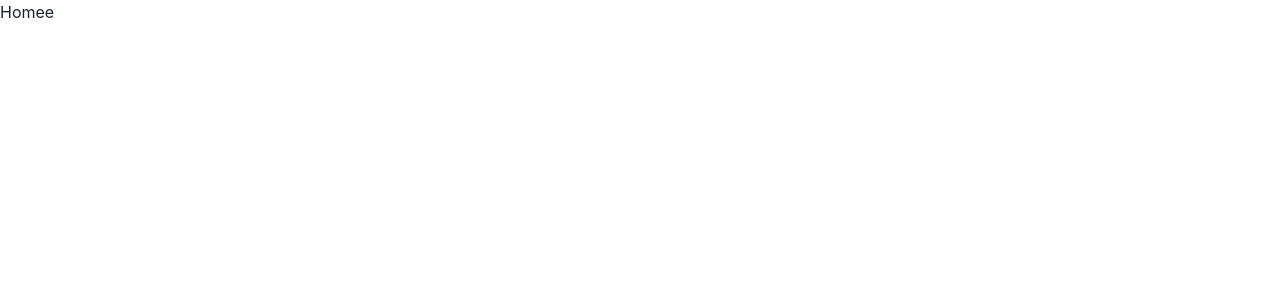
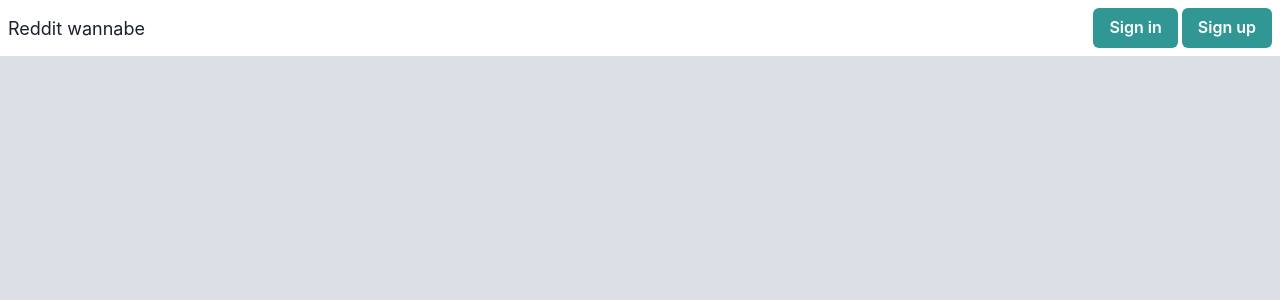
Before and after one commit to JoaoSousaJS/reddit-wannabe-microservice, a Next.js app in the folder client/: page / in a window 1280 px wide. Shown: the top 300 px of the page. Built offline with nearby package versions, Linux system fonts and the light colour scheme.

Commit message:
feat: add header

```diff
--- a/client/src/components/Header/index.tsx
+++ b/client/src/components/Header/index.tsx
@@ -1,7 +1,24 @@
+import { Box, Button, Text } from '@chakra-ui/react'
+
 const Header = () => (
-  <div>
-    <h1>Header</h1>
-  </div>
+  <Box
+    bgColor="white"
+    display="flex"
+    flexDirection="row"
+    justifyContent="space-between"
+    padding="2"
+  >
+    <Text bold fontSize="lg" alignSelf="center">
+      Reddit wannabe
+    </Text>
+
+    <Box>
+      <Button marginRight="1" colorScheme="teal">
+        Sign in
+      </Button>
+      <Button colorScheme="teal">Sign up</Button>
+    </Box>
+  </Box>
 )
 
 export default Header
--- a/client/src/components/Main/index.tsx
+++ b/client/src/components/Main/index.tsx
@@ -1,7 +1,14 @@
-const Main = () => (
-  <div>
-    <h1>Homee</h1>
-  </div>
-)
+import { Box } from '@chakra-ui/react'
+import Header from 'components/Header'
+
+const Main = () => {
+  return (
+    <Box maxWidth="full" maxHeight="full">
+      <Box>
+        <Header />
+      </Box>
+    </Box>
+  )
+}
 
 export default Main
--- a/client/styles/globals.css
+++ b/client/styles/globals.css
@@ -4,6 +4,7 @@ body {
   margin: 0;
   font-family: -apple-system, BlinkMacSystemFont, Segoe UI, Roboto, Oxygen,
     Ubuntu, Cantarell, Fira Sans, Droid Sans, Helvetica Neue, sans-serif;
+    background-color: #DAE0E6;
 }
 
 a {
```
